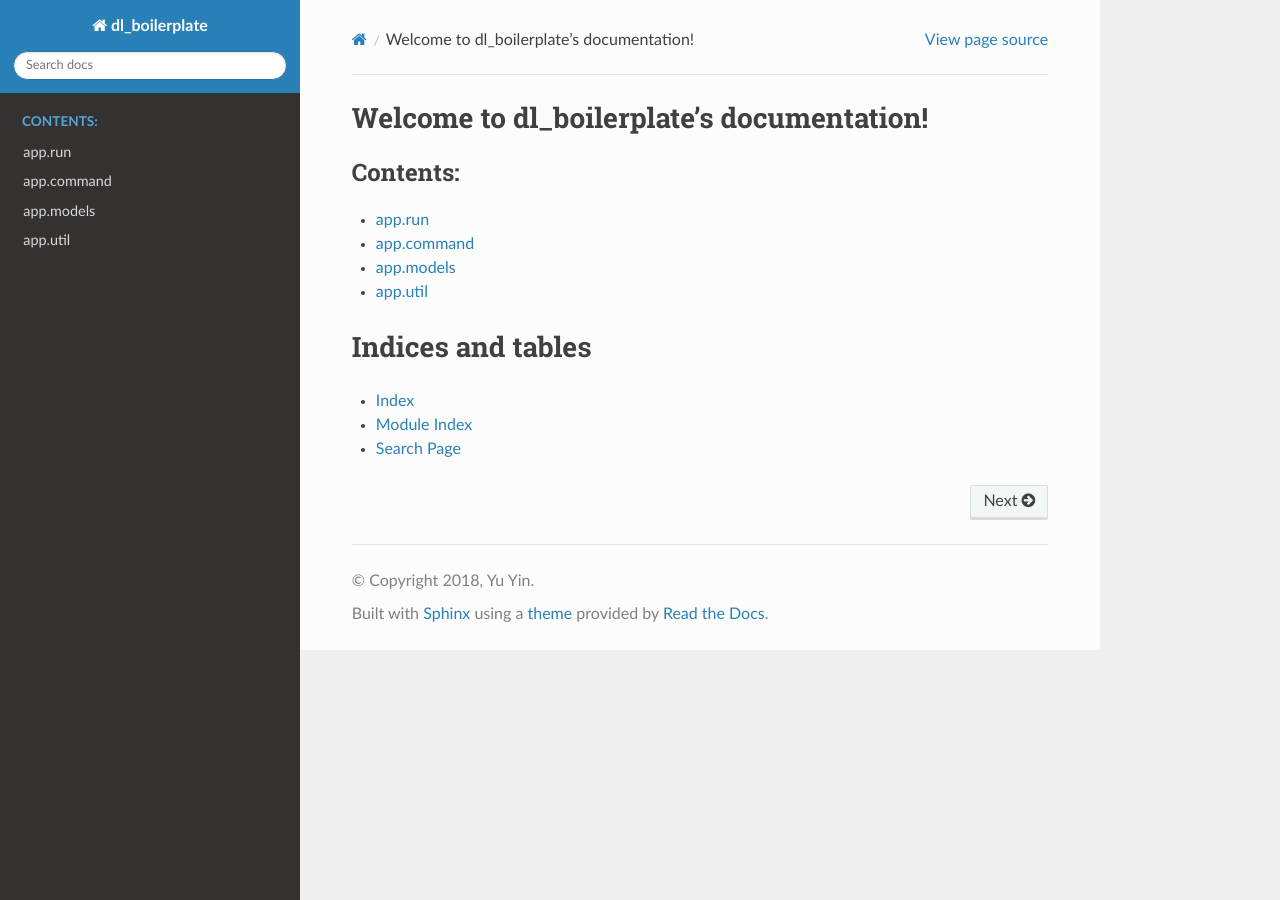
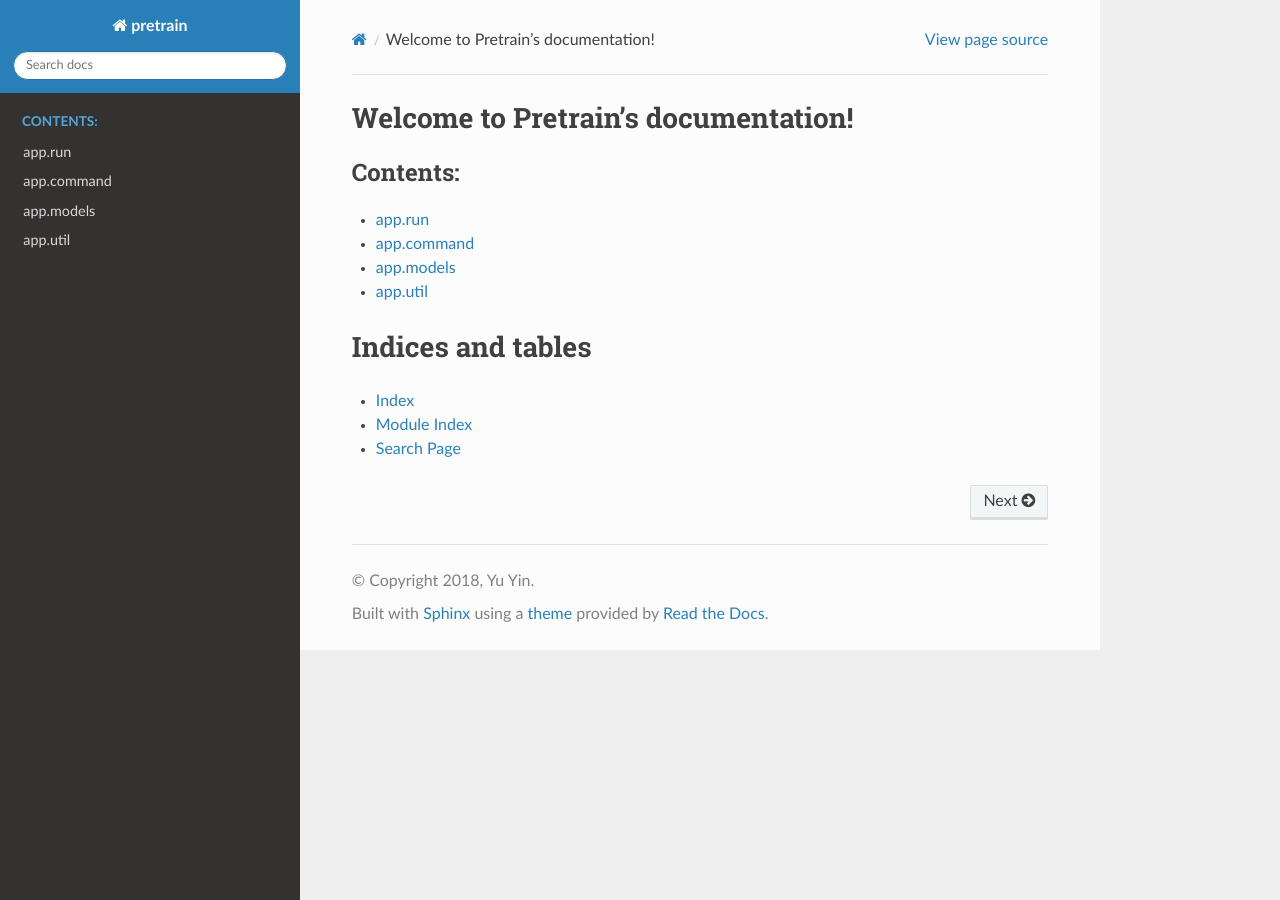
Before and after one commit to yxonic/QuesNet, a Sphinx documentation site: the page built from docs/source/index.rst, in a window 1280 px wide. Built offline with Sphinx 7.4.7 and the Read the Docs theme 2.0.0, drawn with Linux system fonts in a browser that asks for light colours.

Commit message:
project pretrain

```diff
--- a/docs/source/conf.py
+++ b/docs/source/conf.py
@@ -22,7 +22,7 @@ sys.path.insert(0, os.path.abspath('../..'))
 
 # -- Project information -----------------------------------------------------
 
-project = 'dl_boilerplate'
+project = 'pretrain'
 copyright = '2018, Yu Yin'
 author = 'Yu Yin'
 
@@ -115,7 +115,7 @@ html_static_path = ['_static']
 # -- Options for HTMLHelp output ---------------------------------------------
 
 # Output file base name for HTML help builder.
-htmlhelp_basename = 'dl_boilerplatedoc'
+htmlhelp_basename = 'pretraindoc'
 
 
 # -- Options for LaTeX output ------------------------------------------------
@@ -142,7 +142,7 @@ latex_elements = {
 # (source start file, target name, title,
 #  author, documentclass [howto, manual, or own class]).
 latex_documents = [
-    (master_doc, 'dl_boilerplate.tex', 'dl\\_boilerplate Documentation',
+    (master_doc, 'pretrain.tex', 'dl\\_boilerplate Documentation',
      'Yu Yin', 'manual'),
 ]
 
@@ -152,7 +152,7 @@ latex_documents = [
 # One entry per manual page. List of tuples
 # (source start file, name, description, authors, manual section).
 man_pages = [
-    (master_doc, 'dl_boilerplate', 'dl_boilerplate Documentation',
+    (master_doc, 'pretrain', 'pretrain Documentation',
      [author], 1)
 ]
 
@@ -163,8 +163,8 @@ man_pages = [
 # (source start file, target name, title, author,
 #  dir menu entry, description, category)
 texinfo_documents = [
-    (master_doc, 'dl_boilerplate', 'dl_boilerplate Documentation',
-     author, 'dl_boilerplate', 'One line description of project.',
+    (master_doc, 'pretrain', 'pretrain Documentation',
+     author, 'pretrain', 'One line description of project.',
      'Miscellaneous'),
 ]
 
--- a/docs/source/index.rst
+++ b/docs/source/index.rst
@@ -3,7 +3,7 @@
    You can adapt this file completely to your liking, but it should at least
    contain the root `toctree` directive.
 
-Welcome to dl_boilerplate's documentation!
+Welcome to Pretrain's documentation!
 ==========================================
 
 .. toctree::
```
Also changed, not shown: README.md (+1 -15 lines), 3 other files.
